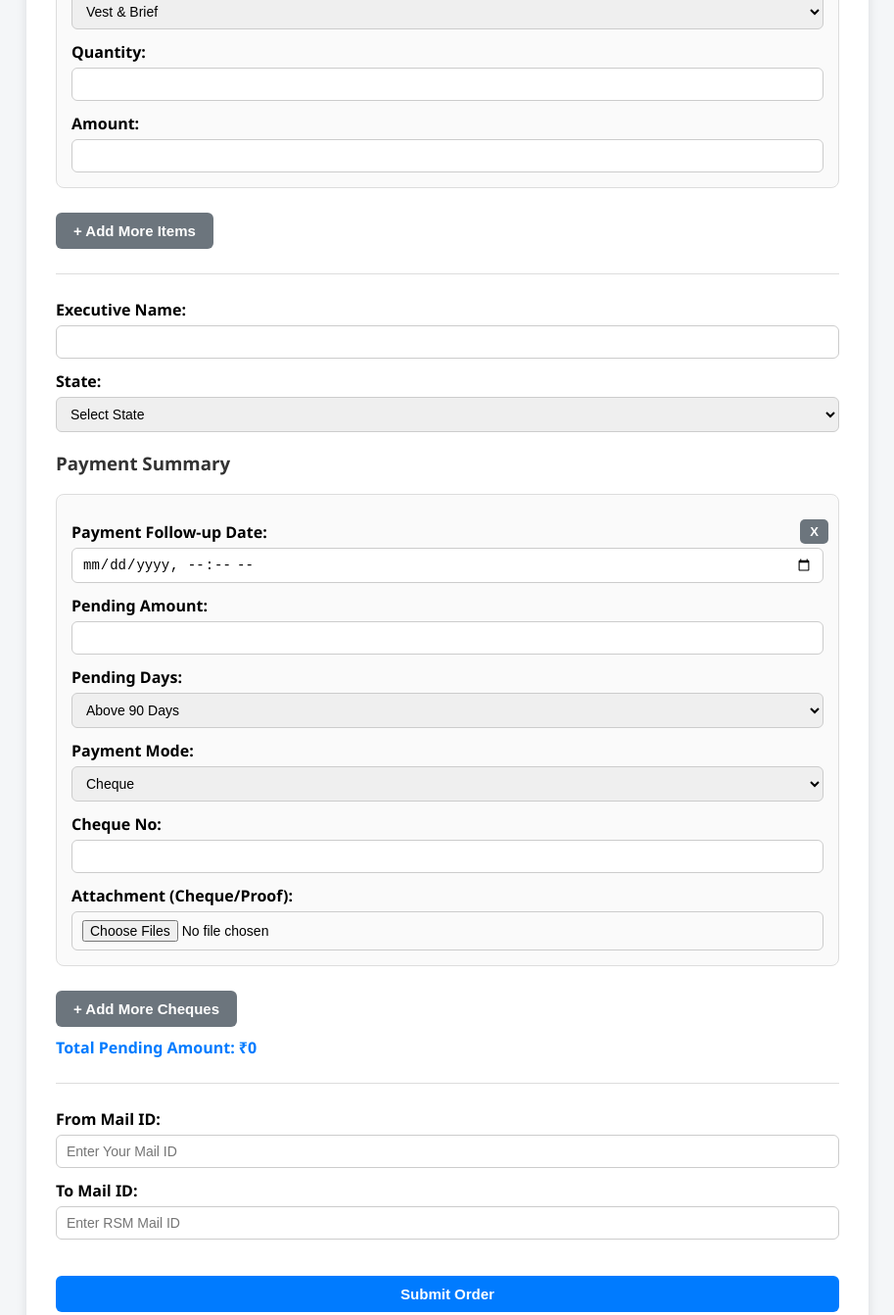
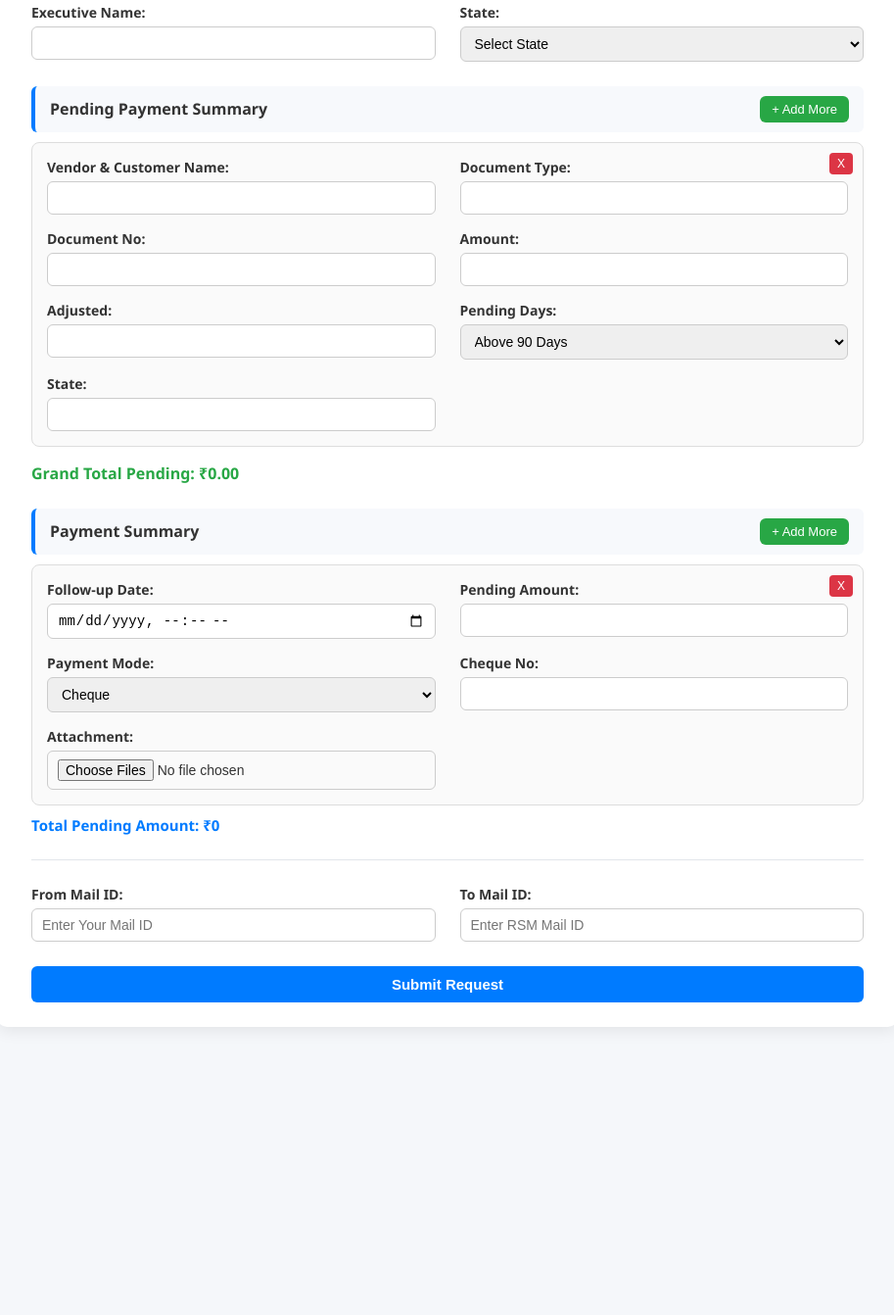
Before and after one commit to Vishnu2426/credit-approval-form, a plain HTML site: page index.html in a window 1280 px wide. Shown: the part 462-1804 px from the top of the page at 98% size, without its empty margins (183-1096 px from the left). After the commit the page ends 1540 px from the top, so only its background shows below. Drawn offline with Linux system fonts and the light colour scheme.

Commit message:
Update index.html
ui chgange and add muliple from if user need

```diff
--- a/index.html
+++ b/index.html
@@ -1,59 +1,95 @@
 <!DOCTYPE html>
-<html>
+<html lang="en">
 <head>
-  <title>OTTO ESSENTIALS</title>
+  <meta charset="UTF-8">
+  <title>OTTO - Credit Approval</title>
+  <link rel="icon" type="image/png" href="./otto logo.png">
   <style>
     body {
       font-family: "Segoe UI", Arial, sans-serif;
-      background-color: #f4f6f8;
+      background-color: #f5f7fa;
       margin: 0;
-      padding: 20px;
+      padding: 30px;
+      color: #333;
     }
 
-    h2, h3 {
-      color: #333;
-      text-align: left;
+    h2 {
+      text-align: center;
+      color: #1a1a1a;
+      margin-bottom: 25px;
     }
 
     form {
       background: #fff;
-      padding: 25px 30px;
+      padding: 25px 35px;
       border-radius: 10px;
-      max-width: 800px;
+      max-width: 850px;
       margin: auto;
-      box-shadow: 0 4px 12px rgba(0, 0, 0, 0.1);
+      box-shadow: 0 4px 16px rgba(0, 0, 0, 0.08);
+    }
+
+    .grid-2 {
+      display: grid;
+      grid-template-columns: 1fr 1fr;
+      gap: 15px 25px;
     }
 
     label {
+      font-weight: 600;
       display: block;
-      font-weight: bold;
-      margin-top: 12px;
-      color: #000;
+      margin-bottom: 5px;
+      font-size: 14px;
     }
 
     input, select {
       width: 100%;
       padding: 8px 10px;
-      margin-top: 5px;
       border: 1px solid #ccc;
       border-radius: 6px;
       font-size: 14px;
+      transition: all 0.2s;
       box-sizing: border-box;
     }
 
     input:focus, select:focus {
       border-color: #007bff;
       outline: none;
-      box-shadow: 0 0 3px rgba(0, 123, 255, 0.3);
+      box-shadow: 0 0 3px rgba(0, 123, 255, 0.25);
     }
 
-    .order-item, .payment-item {
-      border: 1px solid #ddd;
-      background: #fafafa;
-      padding: 15px;
-      margin-bottom: 10px;
-      border-radius: 8px;
-      position: relative;
+    .section {
+      margin-top: 25px;
+    }
+
+    .section-header {
+      display: flex;
+      justify-content: space-between;
+      align-items: center;
+      background: #f7f9fc;
+      padding: 10px 15px;
+      border-radius: 6px;
+      border-left: 4px solid #007bff;
+    }
+
+    .section-header h3 {
+      margin: 0;
+      color: #333;
+      font-size: 16px;
+    }
+
+    .add-btn {
+      background: #28a745;
+      color: #fff;
+      border: none;
+      padding: 6px 12px;
+      border-radius: 6px;
+      cursor: pointer;
+      font-size: 13px;
+      transition: all 0.2s;
+    }
+
+    .add-btn:hover {
+      background: #218838;
     }
 
     .delete-btn {
@@ -61,55 +97,71 @@
       right: 10px;
       top: 10px;
       background-color: #dc3545;
-      color: white;
+      color: #fff;
       border: none;
-      border-radius: 5px;
-      padding: 5px 10px;
+      border-radius: 4px;
+      padding: 4px 8px;
       cursor: pointer;
-      font-size: 13px;
+      font-size: 12px;
     }
 
     .delete-btn:hover {
-      opacity: 0.9;
+      background-color: #c82333;
     }
 
-    button {
-      margin-top: 15px;
-      padding: 10px 18px;
-      border: none;
-      border-radius: 6px;
-      cursor: pointer;
+    .item-box {
+      background: #fafafa;
+      border: 1px solid #ddd;
+      padding: 15px;
+      border-radius: 8px;
+      margin-top: 10px;
+      position: relative;
+    }
+
+    #totalAmount {
       font-weight: 600;
+      color: #007bff;
+      margin-top: 10px;
+      display: block;
       font-size: 15px;
     }
 
-    button[type="button"] {
-      background-color: #6c757d;
-      color: white;
+    button[type="submit"] {
+      background: #007bff;
+      color: #fff;
+      width: 100%;
+      padding: 10px;
+      border: none;
+      border-radius: 6px;
+      font-weight: 600;
+      font-size: 15px;
+      cursor: pointer;
+      margin-top: 25px;
     }
 
-    button[type="submit"] {
-      background-color: #007bff;
-      color: white;
-      width: 100%;
+    button[type="submit"]:hover {
+      background: #0069d9;
     }
 
     hr {
       margin: 25px 0;
       border: none;
       height: 1px;
-      background-color: #ddd;
+      background-color: #e2e6ea;
     }
 
     .hidden {
       display: none;
     }
 
-    #totalAmount {
-      font-weight: bold;
-      color: #007bff;
-      margin-top: 10px;
-      display: block;
+    @media (max-width: 768px) {
+      .grid-2 {
+        grid-template-columns: 1fr;
+      }
+
+      form {
+        padding: 20px;
+      }
     }
   </style>
 </head>
@@ -119,22 +171,31 @@
 
   <form action="https://wowflo.io/webhook/194c8d82-eb8d-4599-b6a2-c0343a55d566" method="POST" enctype="multipart/form-data">
 
+    <div class="grid-2">
+      <div>
         <label>Customer Name:</label>
         <input type="text" name="customer_name" required>
-
+      </div>
+      <div>
         <label>Order Date:</label>
         <input type="date" name="order_date" required>
+      </div>
+    </div>
 
-    <!-- <label>Order ID:</label>
-    <input type="text" name="main_order_id" required> -->
-
+    <!-- Order Section -->
+    <div class="section">
+      <div class="section-header">
         <h3>Order Details</h3>
+        <button type="button" class="add-btn" onclick="addOrderItem()">+ Add Order</button>
+      </div>
       <div id="order-items">
-      <div class="order-item">
-        <!-- ✅ Added Order ID inside each order item -->
+        <div class="item-box">
+          <div class="grid-2">
+            <div>
               <label>Order ID:</label>
-        <input type="text" name="order_id[]" placeholder="Enter Order ID" required>
-
+              <input type="text" name="order_id[]" required>
+            </div>
+            <div>
               <label>Category:</label>
               <select name="category[]">
                 <option value="Vest/Brief">Vest & Brief</option>
@@ -143,24 +204,27 @@
                 <option value="Track">Track</option>
                 <option value="T-Shirt">T-Shirt</option>
               </select>
-
+            </div>
+            <div>
               <label>Quantity:</label>
               <input type="number" name="quantity[]" min="1" required>
-
+            </div>
+            <div>
               <label>Amount:</label>
               <input type="number" name="amount[]" step="0.01" required>
-
+            </div>
+          </div>
           <button type="button" class="delete-btn" onclick="deleteItem(this)">X</button>
         </div>
       </div>
+    </div>
 
-    <button type="button" onclick="addOrderItem()">+ Add More Items</button>
-
-    <hr>
-
+    <div class="grid-2 section">
+      <div>
         <label>Executive Name:</label>
         <input type="text" name="executive_name">
-
+      </div>
+      <div>
         <label>State:</label>
         <select name="state" id="stateSelect" required onchange="checkState()">
           <option value="">Select State</option>
@@ -176,147 +240,197 @@
           <option>West Bengal</option>
           <option>Others</option>
         </select>
+      </div>
+    </div>
 
     <div id="agmMailDiv" class="hidden">
       <label>AGM Mail ID:</label>
       <input type="email" name="agm_mail" placeholder="Enter AGM mail ID">
     </div>
 
-    <h3>Payment Summary</h3>
-<div id="payment-items">
-  <div class="payment-item">
-    <label>Payment Follow-up Date:</label>
-    <input type="datetime-local" name="payment_followup_date[]" required>
+    <!-- Pending Payment Section -->
+    <!-- Pending Payment Section -->
+<div class="section">
+  <div class="section-header">
+    <h3>Pending Payment Summary</h3>
+    <button type="button" class="add-btn" onclick="addPendingPayment()">+ Add More</button>
+  </div>
 
-    <label>Pending Amount:</label>
-    <input type="number" name="payment_amount[]" step="0.01" oninput="updateTotal()">
-
+  <div id="pendingpaymentsummary">
+    <div class="item-box">
+      <div class="grid-2">
+        <div>
+          <label>Vendor & Customer Name:</label>
+          <input type="text" name="Vendor[]" required>
+        </div>
+        <div>
+          <label>Document Type:</label>
+          <input type="text" name="Documenttype[]" required>
+        </div>
+        <div>
+          <label>Document No:</label>
+          <input type="text" name="DocumentNumber[]" required>
+        </div>
+        <div>
+          <label>Amount:</label>
+          <input type="number" name="pending_amount[]" oninput="updatePendingTotal()" required>
+        </div>
+        <div>
+          <label>Adjusted:</label>
+          <input type="number" name="Adjusted[]" oninput="updatePendingTotal()" required>
+        </div>
+        <div>
           <label>Pending Days:</label>
           <select name="pending_days[]">
             <option>Above 90 Days</option>
             <option>Above 120 Days</option>
           </select>
+        </div>
+        <div>
+          <label>State:</label>
+          <input type="text" name="pending_state[]" required>
+        </div>
 
-    <label>Payment Mode:</label>
-    <select name="payment_mode[]">
-      <option>Cheque</option>
-      <option>Cash</option>
-      <option>Bank Transfer</option>
-      <option>UPI</option>
-    </select>
-
-    <label>Cheque No:</label>
-    <input type="text" name="cheque_no[]">
-
-    <label>Attachment (Cheque/Proof):</label>
-    <input type="file" name="payment_attachment[]" multiple accept=".pdf, .jpg, .jpeg, .png">
-
+      </div>
       <button type="button" class="delete-btn" onclick="deleteItem(this)">X</button>
     </div>
   </div>
 
-<button type="button" onclick="addPaymentItem()">+ Add More Cheques</button>
+  <div style="margin-top:10px; font-weight:600; color:#007bff;">
+    <p  hidden id="pendingTotalAmount">Total Amount: ₹0.00</p>
+    <p hidden id="pendingTotalAdjusted">Total Adjusted: ₹0.00</p>
+    <p id="pendingGrandTotal" style="color:#28a745;">Grand Total Pending: ₹0.00</p>
+  </div>
+</div>
 
+
+    <!-- Expected Payment Section -->
+    <div class="section">
+      <div class="section-header">
+        <h3>Payment Summary</h3>
+        <button type="button" class="add-btn" onclick="addPaymentItem()">+ Add More</button>
+      </div>
+      <div id="payment-items">
+        <div class="item-box">
+          <div class="grid-2">
+            <div>
+              <label>Follow-up Date:</label>
+              <input type="datetime-local" name="payment_followup_date[]" required>
+            </div>
+            <div>
+              <label>Pending Amount:</label>
+              <input type="number" name="payment_amount[]" step="0.01" oninput="updateTotal()">
+            </div>
+            <div>
+              <label>Payment Mode:</label>
+              <select name="payment_mode[]">
+                <option>Cheque</option>
+              </select>
+            </div>
+
+            <div>
+
+              <label>Cheque No:</label>
+              <input type="text" name="cheque_no[]">
+            </div>
+            <div>
+              <label>Attachment:</label>
+              <input type="file" name="payment_attachment[]" multiple accept=".pdf, .jpg, .jpeg, .png">
+            </div>
+          </div>
+          <button type="button" class="delete-btn" onclick="deleteItem(this)">X</button>
+        </div>
+      </div>
       <span id="totalAmount">Total Pending Amount: ₹0</span>
+    </div>
 
     <hr>
 
+    <div class="grid-2">
+      <div>
         <label>From Mail ID:</label>
         <input type="email" name="from_mail" placeholder="Enter Your Mail ID">
-
+      </div>
+      <div>
         <label>To Mail ID:</label>
         <input type="email" name="to_mail" placeholder="Enter RSM Mail ID">
+      </div>
+    </div>
 
-    <br><br>
-    <button type="submit">Submit Order</button>
+    <button type="submit">Submit Request</button>
   </form>
 
   <script>
+    function deleteItem(btn) {
+      btn.closest('.item-box').remove();
+      updateTotal();
+    }
+
     function addOrderItem() {
-      const container = document.getElementById('order-items');
-      const item = document.createElement('div');
-      item.classList.add('order-item');
-      item.innerHTML = `
-        <label>Order ID:</label>
-        <input type="text" name="order_id[]" placeholder="Enter Order ID" required>
+      const c = document.getElementById('order-items');
+      const d = c.firstElementChild.cloneNode(true);
+      d.querySelectorAll('input').forEach(i => i.value = '');
+      c.appendChild(d);
+    }
 
-        <label>Category:</label>
-        <select name="category[]">
-          <option value="Vest/Brief">Vest & Brief</option>
-          <option value="Trunk">Trunk</option>
-          <option value="Shorts">Shorts</option>
-          <option value="Track">Track</option>
-          <option value="T-Shirt">T-Shirt</option>
-        </select>
-
-        <label>Quantity:</label>
-        <input type="number" name="quantity[]" min="1" required>
-
-        <label>Amount:</label>
-        <input type="number" name="amount[]" step="0.01" required>
-
-        <button type="button" class="delete-btn" onclick="deleteItem(this)">X</button>
-      `;
-      container.appendChild(item);
+    function addPendingPayment() {
+      const c = document.getElementById('pendingpaymentsummary');
+      const d = c.firstElementChild.cloneNode(true);
+      d.querySelectorAll('input').forEach(i => i.value = '');
+      c.appendChild(d);
     }
 
     function addPaymentItem() {
-      const container = document.getElementById('payment-items');
-      const item = document.createElement('div');
-      item.classList.add('payment-item');
-      item.innerHTML = `
-        <label>Payment Follow-up Date:</label>
-        <input type="datetime-local" name="payment_followup_date[]" required>
-
-        <label>Pending Amount:</label>
-        <input type="number" name="payment_amount[]" step="0.01" oninput="updateTotal()">
-
-        <label>Pending Days:</label>
-        <select name="pending_days[]">
-          <option>Above 90 Days</option>
-          <option>Above 120 Days</option>
-        </select>
-
-        <label>Payment Mode:</label>
-        <select name="payment_mode[]">
-          <option>Cheque</option>
-          <option>Cash</option>
-          <option>Bank Transfer</option>
-          <option>UPI</option>
-        </select>
-
-        <label>Cheque No:</label>
-        <input type="text" name="cheque_no[]">
-
-        <label>Attachment (Cheque/Proof):</label>
-        <input type="file" name="payment_attachment[]" multiple accept=".pdf, .jpg, .jpeg, .png">
-
-        <button type="button" class="delete-btn" onclick="deleteItem(this)">X</button>
-      `;
-      container.appendChild(item);
+      const c = document.getElementById('payment-items');
+      const d = c.firstElementChild.cloneNode(true);
+      d.querySelectorAll('input').forEach(i => i.value = '');
+      c.appendChild(d);
     }
 
-    function deleteItem(button) {
-      button.parentElement.remove();
-      updateTotal();
+
+  function updatePendingTotal() {
+    let totalAmount = 0;
+    let totalAdjusted = 0;
+
+    document.querySelectorAll('input[name="pending_amount[]"]').forEach(el => {
+      const val = parseFloat(el.value) || 0;
+      totalAmount += val;
+    });
+
+    document.querySelectorAll('input[name="Adjusted[]"]').forEach(el => {
+      const val = parseFloat(el.value) || 0;
+      totalAdjusted += val;
+    });
+
+    const grandTotal = totalAmount - totalAdjusted;
+
+    document.getElementById('pendingTotalAmount').textContent = `Total Amount: ₹${totalAmount.toFixed(2)}`;
+    document.getElementById('pendingTotalAdjusted').textContent = `Total Adjusted: ₹${totalAdjusted.toFixed(2)}`;
+    document.getElementById('pendingGrandTotal').textContent = `Grand Total Pending: ₹${grandTotal.toFixed(2)}`;
   }
 
+  function addPendingPayment() {
+    const c = document.getElementById('pendingpaymentsummary');
+    const d = c.firstElementChild.cloneNode(true);
+    d.querySelectorAll('input').forEach(i => i.value = '');
+    c.appendChild(d);
+  }
+
+
+
     function updateTotal() {
-      const amounts = document.querySelectorAll('input[name="payment_amount[]"]');
       let total = 0;
-      amounts.forEach(a => {
-        const val = parseFloat(a.value);
-        if (!isNaN(val)) total += val;
+      document.querySelectorAll('input[name="payment_amount[]"]').forEach(el => {
+        const v = parseFloat(el.value);
+        if (!isNaN(v)) total += v;
       });
       document.getElementById('totalAmount').textContent = `Total Pending Amount: ₹${total.toFixed(2)}`;
     }
 
     function checkState() {
-      const state = document.getElementById('stateSelect').value;
-      const agmDiv = document.getElementById('agmMailDiv');
-      agmDiv.classList.toggle('hidden', state === 'Tamil Nadu' || !state);
+      const s = document.getElementById('stateSelect').value;
+      document.getElementById('agmMailDiv').classList.toggle('hidden', s === 'Tamil Nadu' || !s);
     }
   </script>
-
 </body>
 </html>
```
Lines whose indentation alone changed are shown as unchanged.
